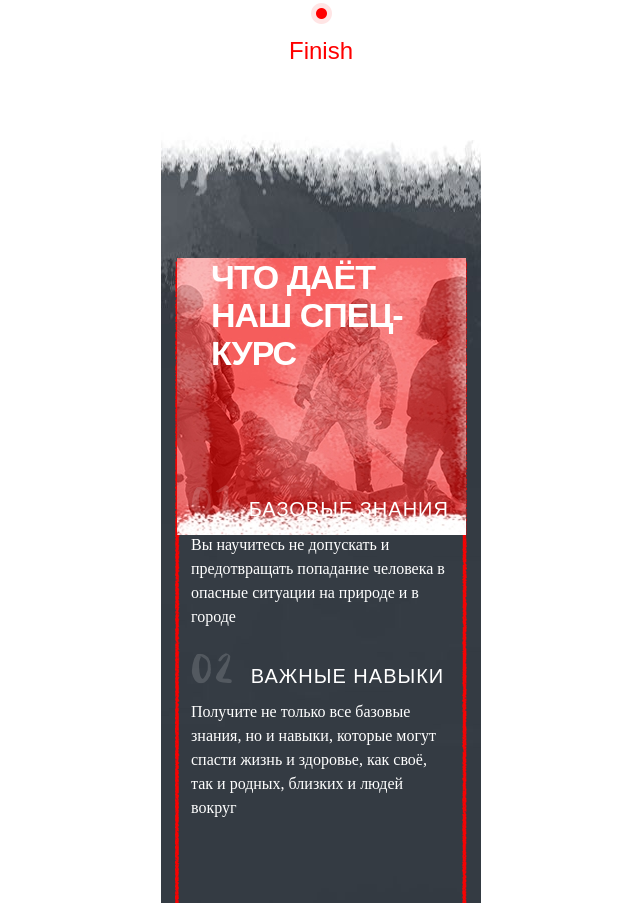
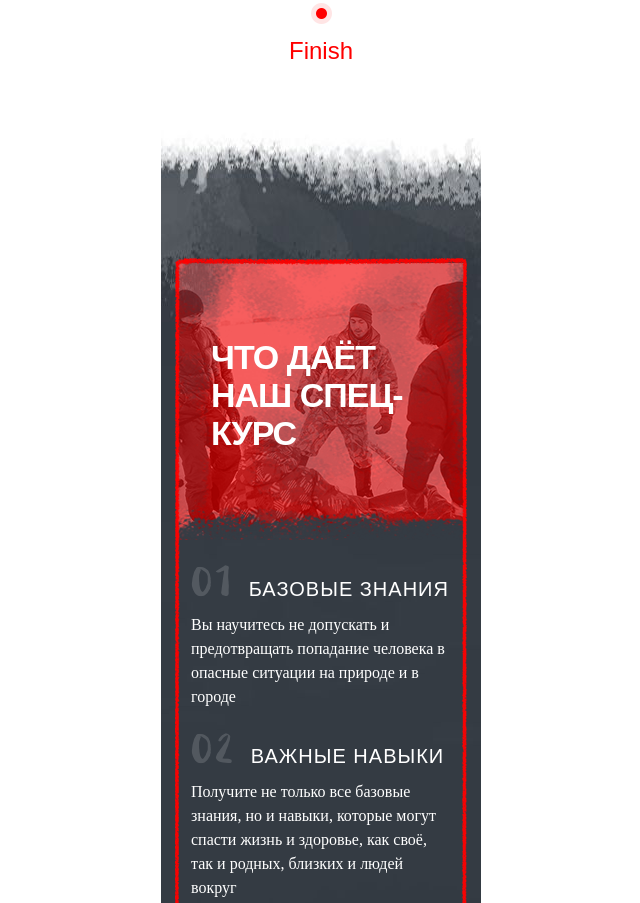
Before and after one commit to AndreyAh/Sparta, a website: page source/index.html in a window 1280 px wide. Shown: the part 2353-3256 px from the top of the page, without its empty margins (319-959 px from the left). Drawn offline with nearby package versions, Linux system fonts and the light colour scheme; files that its build step writes are made by us from their sources.

Commit message:
Небольшие правки кода

```diff
--- a/source/sass/blocks/intown.scss
+++ b/source/sass/blocks/intown.scss
@@ -6,7 +6,7 @@
 .intown__list {
   background-image: url("../img/save_town_mobile.png");
   background-repeat: no-repeat;
-  background-position: left center;
+  background-position: left top;
   list-style: none;
   padding: 0;
   margin: 0 auto;
@@ -17,7 +17,7 @@
 .intown__item {
   display: flex;
   justify-content: space-between;
-  margin-bottom: 70px;
+  margin-bottom: 57px;
 
   &:last-child {
     margin-bottom: 10px;
--- a/source/sass/blocks/whatgive.scss
+++ b/source/sass/blocks/whatgive.scss
@@ -1,10 +1,9 @@
 .whatgive {
-  background-image:
-    url("../img/bg_red_course_mobile.jpg"),
-    url("../img/border_course_mobile.png"),
+  background-image: url("../img/border_course_mobile.png"),
+    url("../img/bg_red_course_mobile.png"),
     url("../img/bg_course_mobile.jpg");
   background-repeat: no-repeat;
-  background-position: center 130px, center 130px, center center;
+  background-position: center 130px, center 135px, center center;
   padding: 0 0 60px;
   /*Временно для наглядности*/
   min-height: 1300px;
@@ -13,14 +12,13 @@
 .whatgive__wrapper {
   width: 290px;
   margin: 0 auto;
-  padding-top: 50px;
 }
 
 .whatgive__title {
   color: $second-base-color;
   text-align: left;
   width: 220px;
-  margin: 70px auto 100px;
+  margin: 200px auto 100px;
 }
 
 .whatgive__list {
--- a/source/sass/blocks/youwillknow.scss
+++ b/source/sass/blocks/youwillknow.scss
@@ -36,6 +36,7 @@
 
 .youwilknow__item-img {
   margin: 0 auto 30px;
+  filter: grayscale(1);
 }
 
 .youwilknow__item-title {
```
Also changed, not shown: source/img/bg_red_course_mobile.jpg (deleted), source/img/bg_red_course_mobile.png (added), 1 other file.
